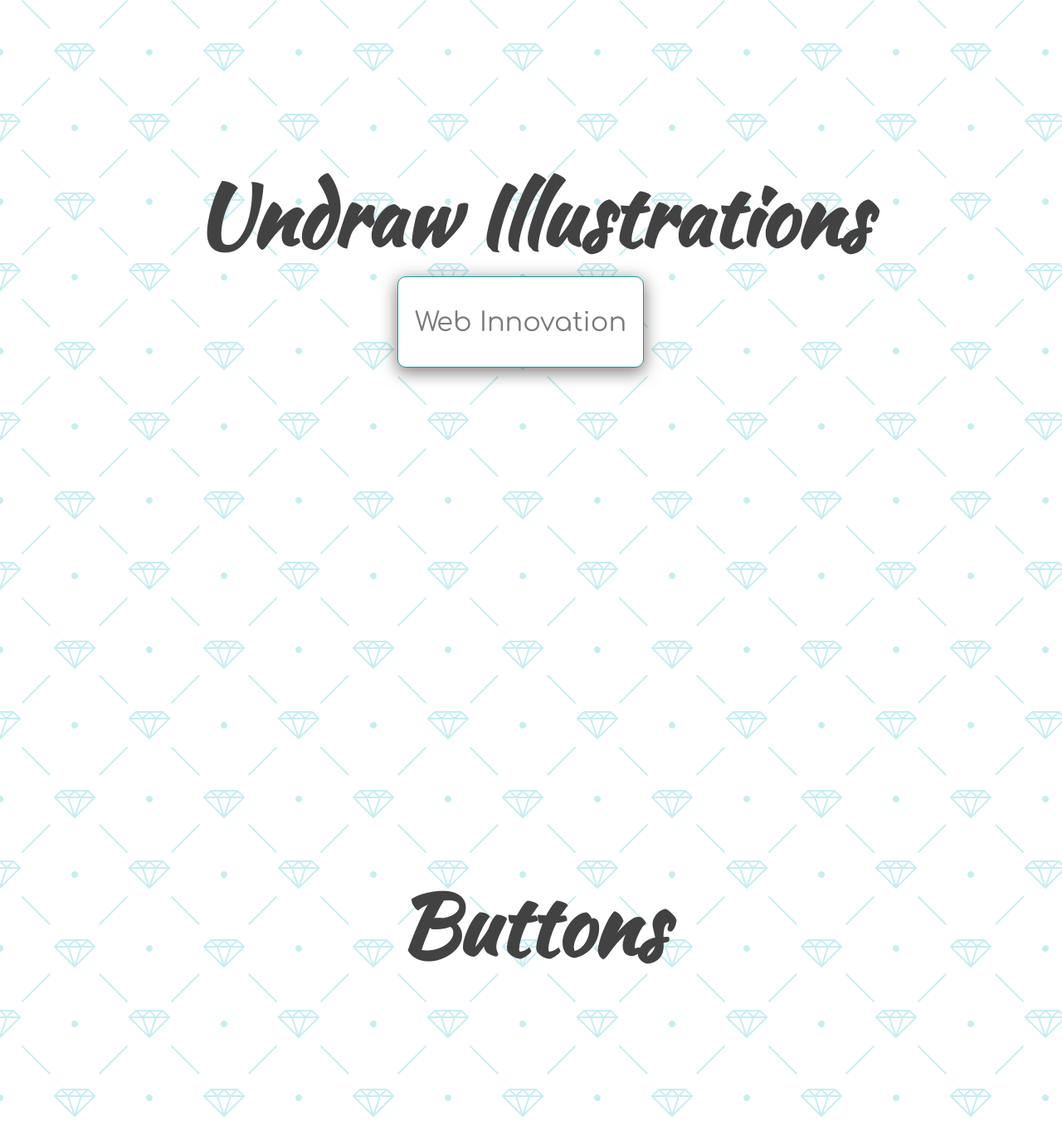
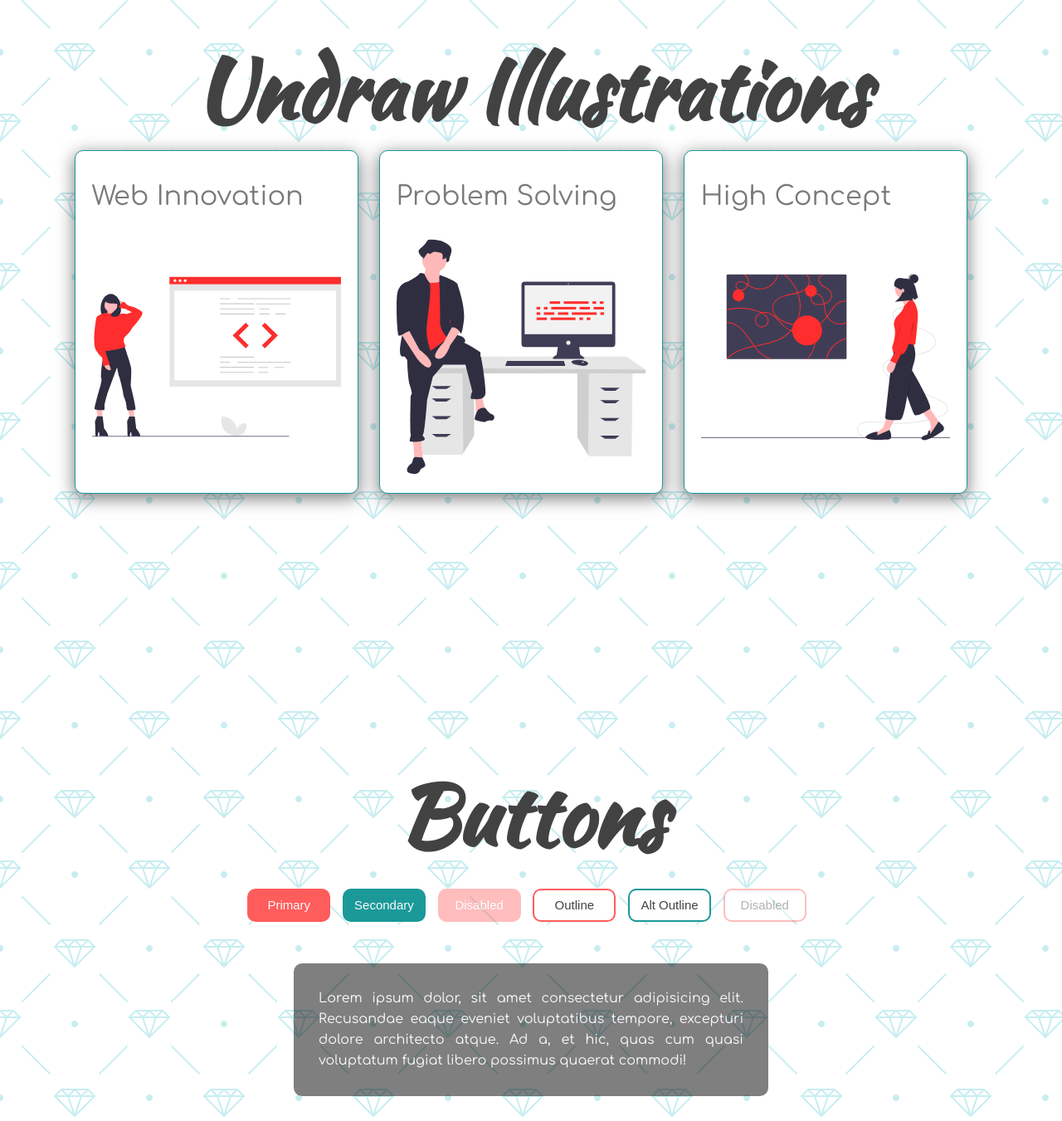
Before and after one commit to daniel-ginting/ThemeSwitcher, a plain HTML site: page index.html in a window 1280 px wide. Shown: the part 926-2277 px from the top of the page at 83% size. Drawn offline with nearby package versions, Linux system fonts and the light colour scheme.

Commit message:
add buttons

```diff
--- a/index.html
+++ b/index.html
@@ -29,12 +29,32 @@
         <div class="about-container">
             <div class="image-container">
                 <h2>Web Innovation</h2>
+                <img src="img/undraw_proud_coder_light.svg" alt="Proud Coder" id="image1">
+            </div>
+            <div class="image-container">
+                <h2>Problem Solving</h2>
+                <img src="img/undraw_feeling_proud_light.svg" alt="Proud Coder" id="image2">
+            </div>
+            <div class="image-container">
+                <h2>High Concept</h2>
+                <img src="img/undraw_conceptual_idea_light.svg" alt="Proud Coder" id="image3">
             </div>
         </div>
     </section>
     <!-- Projects Section -->
     <section id="projects">
         <h1>Buttons</h1>
+        <div class="buttons">
+            <button class="primary">Primary</button>
+            <button class="secondary">Secondary</button>
+            <button class="primary" disabled>Disabled</button>
+            <button class="outline">Outline</button>
+            <button class="secondary outline">Alt Outline</button>
+            <button class="outline" disabled>Disabled</button>
+        </div>
+        <div class="text-box" id="text-box">
+            <p>Lorem ipsum dolor, sit amet consectetur adipisicing elit. Recusandae eaque eveniet voluptatibus tempore, excepturi dolore architecto atque. Ad a, et hic, quas cum quasi voluptatum fugiat libero possimus quaerat commodi!</p>
+        </div>
     </section>
     <!-- Contact Section -->
     <section id="contact">
```
